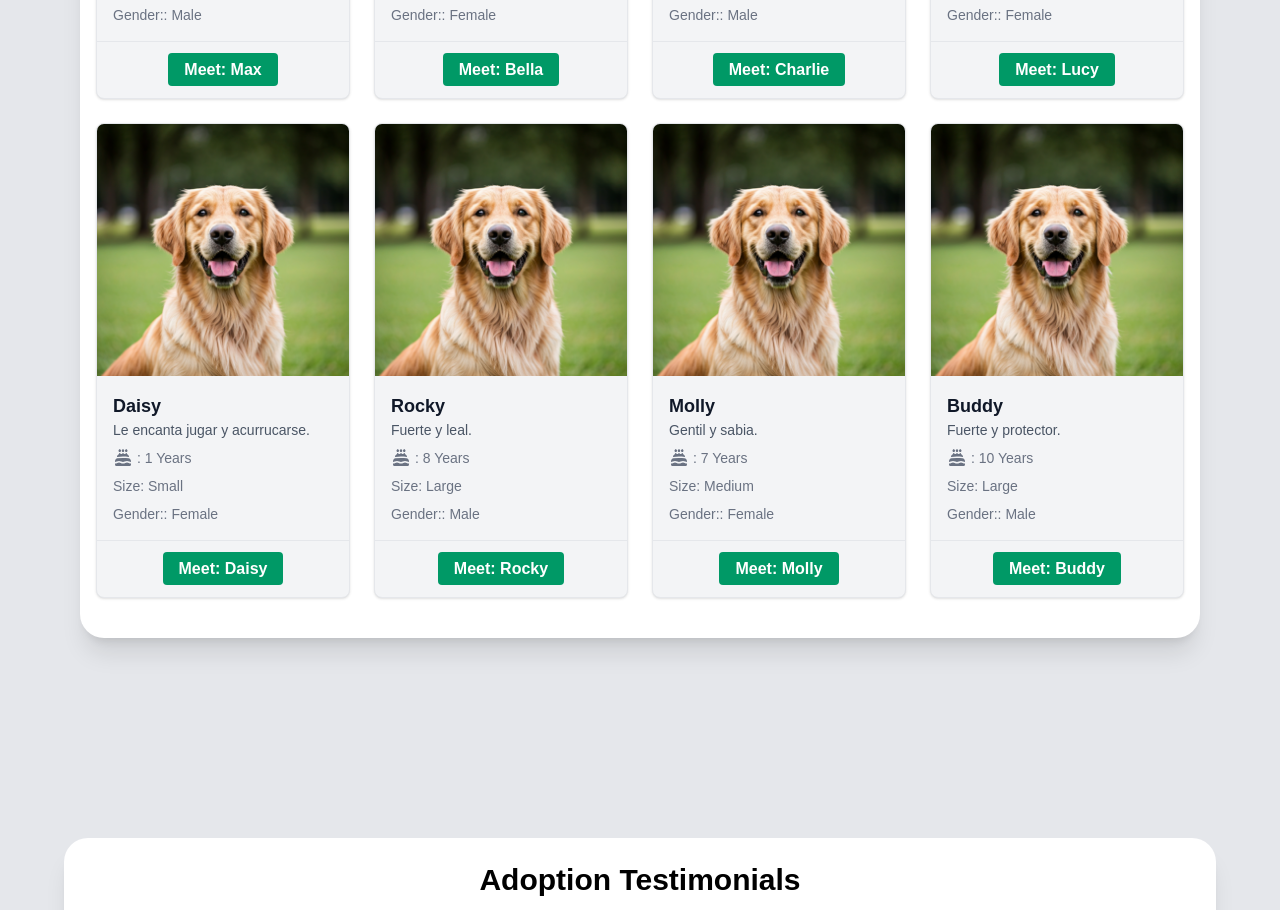
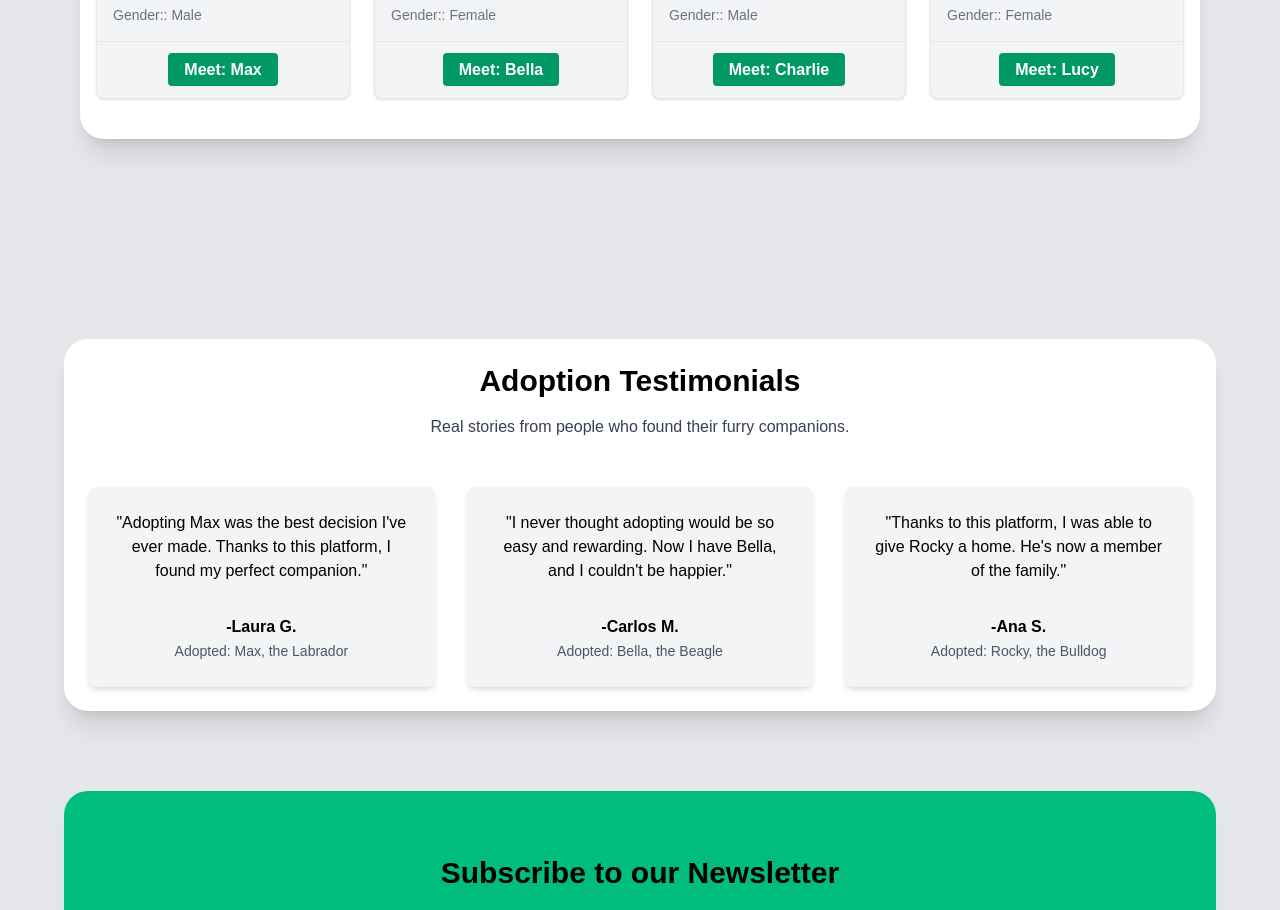
Before and after one commit to Meva1997/PawScout, a Next.js app: page /en/home in a window 1280 px wide. Shown: the part 2100-3010 px from the top of the page. Built offline with nearby package versions, Linux system fonts and the light colour scheme; a web font is replaced by a local one.

Commit message:
Fix display dogs on home

```diff
--- a/components/ui/AdoptCards.tsx
+++ b/components/ui/AdoptCards.tsx
@@ -16,10 +16,12 @@ export default function AdoptCards({
   filteredDogs = dogsData,
 }: AdoptCardsProps) {
   const pathname = usePathname();
+  const params = useParams<{ lang?: string }>();
+
   const displayedDogs =
-    pathname === "/home" ? filteredDogs.slice(0, 4) : filteredDogs;
-
-  const params = useParams<{ lang?: string }>();
+    pathname === `/${params?.lang}/home`
+      ? filteredDogs.slice(0, 4)
+      : filteredDogs;
 
   const { content } = getAdoptCardsContent(params?.lang);
 
```
